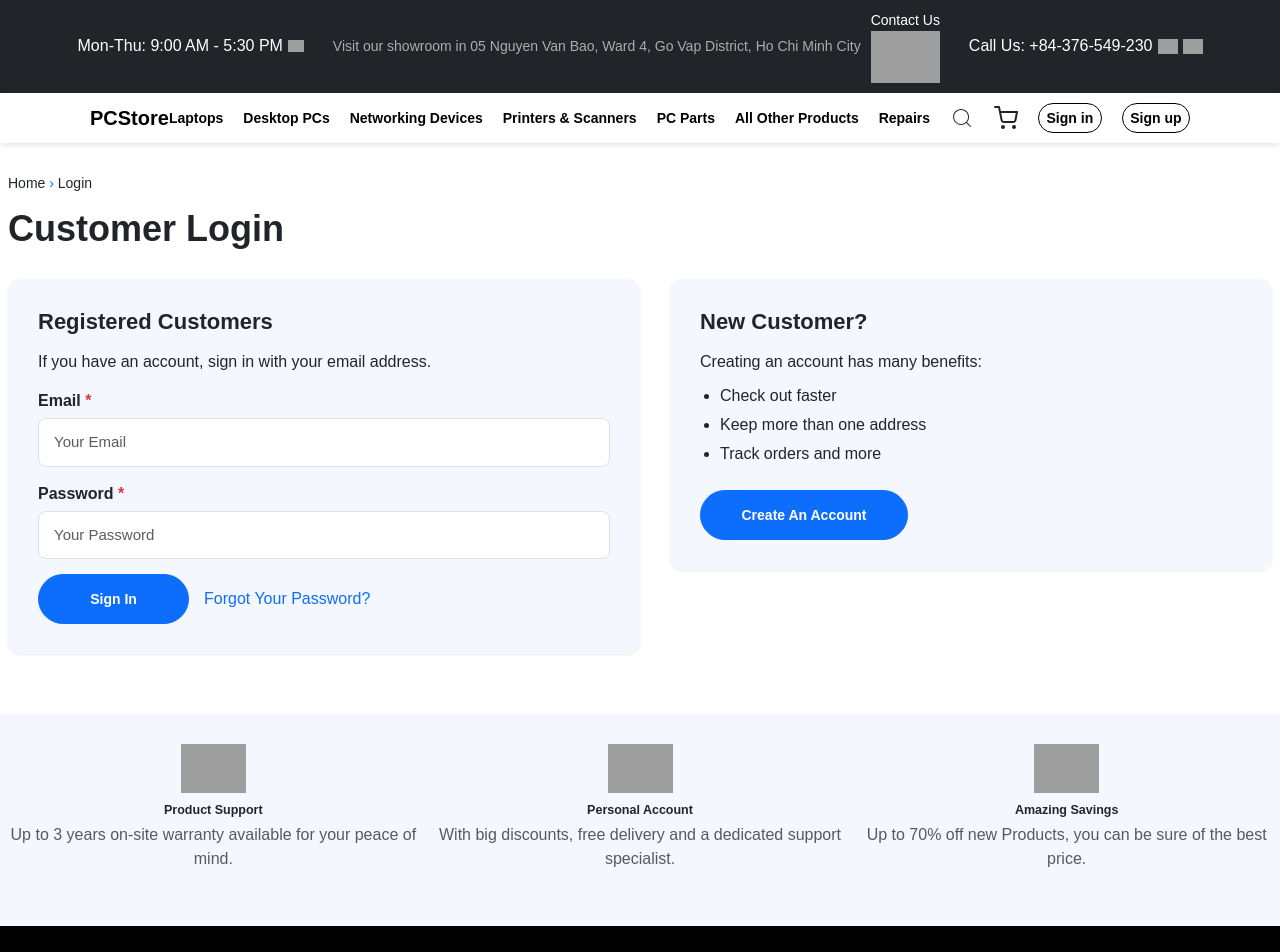
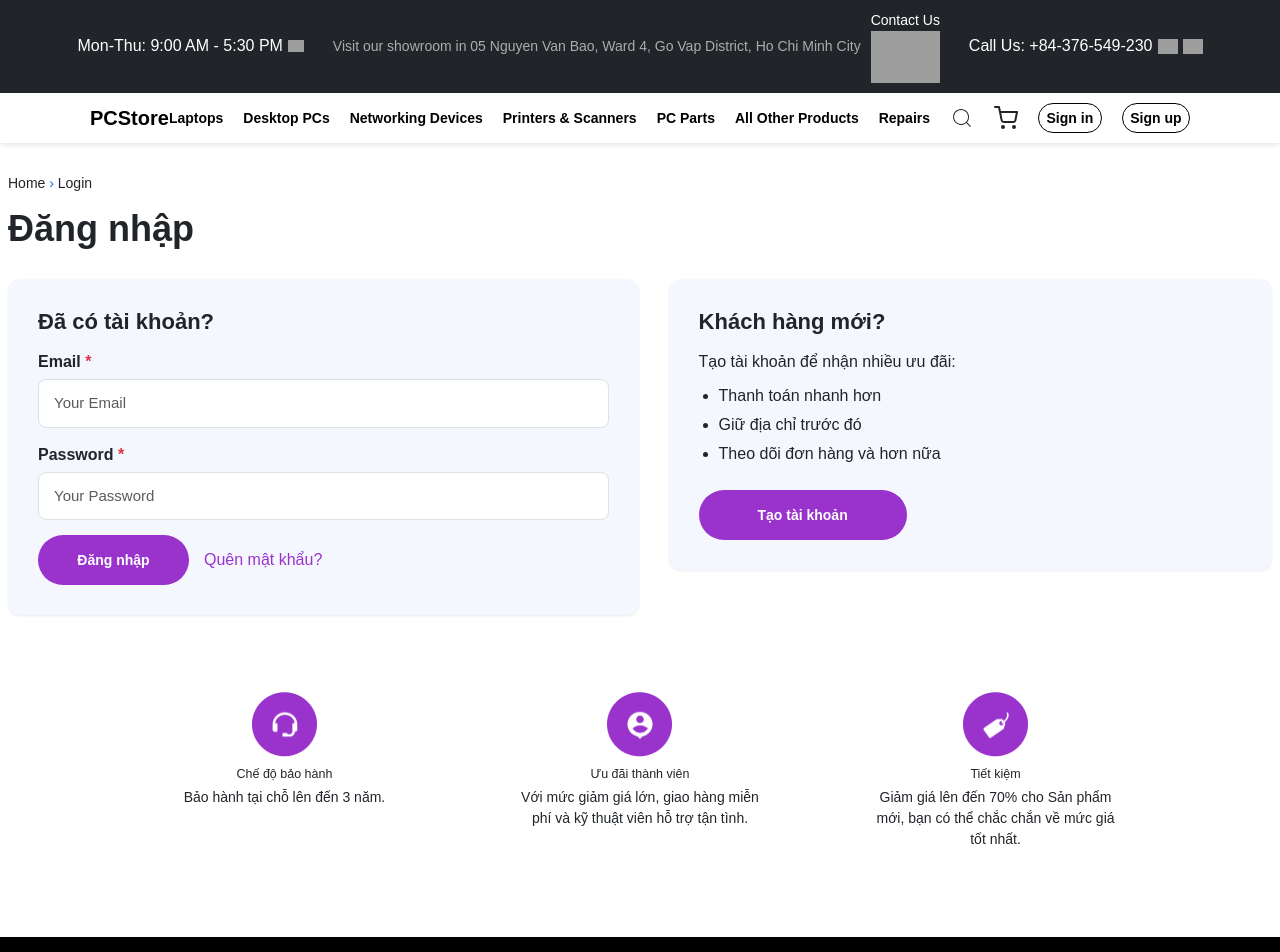
Before and after one commit to tienphat2910/PCStore, a React (Vite) app in the folder client/: page /login in a window 1280 px wide. Shown: the top 952 px of the page. Built offline with nearby package versions, Linux system fonts and the light colour scheme; grey boxes are pictures that could not be loaded.

Commit message:
sua login

```diff
--- a/client/src/components/ProductDetails/FeatureCard.jsx
+++ b/client/src/components/ProductDetails/FeatureCard.jsx
@@ -9,7 +9,7 @@ const FeatureCard = ({ imageSrc, title, description }) => {
         color: "#ffffff",
         font: "300 14px/22px Poppins, sans-serif",
         margin: "0 auto",
-        maxWidth: "250px", // Giới hạn bề rộng mỗi card
+        maxWidth: "250px",
     };
 
     const imageStyle = {
--- a/client/src/pages/Home/Features.jsx
+++ b/client/src/pages/Home/Features.jsx
@@ -1,27 +1,27 @@
-import React from "react";
 import 'bootstrap/dist/css/bootstrap.min.css'; // Import Bootstrap CSS
+import Icon from "../../constants/icons.js";
 
 const Features = () => {
     const features = [
         {
-            icon: "https://cdn.builder.io/api/v1/image/assets/TEMP/237cf2bcb7a8e01189137e8a450ab5374260ce55bfe8bb7841116813200df896?placeholderIfAbsent=true&apiKey=82af7f18abca424f9dafe2b7f0433a3e",
-            title: "Product Support",
-            description: "Up to 3 years on-site warranty available for your peace of mind."
+            imageSrc: Icon.Support,
+            title: "Chế độ bảo hành",
+            description: "Bảo hành tại chỗ lên đến 3 năm."
         },
         {
-            icon: "https://cdn.builder.io/api/v1/image/assets/TEMP/4b14ff3601bcace2e2beb6f6afefa1dee0bf83f3ba18a8f77d2c352c1424db2f?placeholderIfAbsent=true&apiKey=82af7f18abca424f9dafe2b7f0433a3e",
-            title: "Personal Account",
-            description: "With big discounts, free delivery and a dedicated support specialist."
+            imageSrc: Icon.Account,
+            title: "Ưu đãi thành viên",
+            description: "Với mức giảm giá lớn, giao hàng miễn phí và kỹ thuật viên hỗ trợ tận tình."
         },
         {
-            icon: "https://cdn.builder.io/api/v1/image/assets/TEMP/72351be5424e8903d7b24f3969be8a002ca35391729859a795d598f8b6ab1c46?placeholderIfAbsent=true&apiKey=82af7f18abca424f9dafe2b7f0433a3e",
-            title: "Amazing Savings",
-            description: "Up to 70% off new Products, you can be sure of the best price."
+            imageSrc: Icon.Saving,
+            title: "Tiết kiệm",
+            description: "Giảm giá lên đến 70% cho Sản phẩm mới, bạn có thể chắc chắn về mức giá tốt nhất."
         }
     ];
 
     return (
-        <div className="container-fluid py-5 text-center" style={{marginTop:'60px',backgroundColor:'#F5F7FF'}}>
+        <div className="container-fluid py-5 text-center" style={{ marginTop: '60px', backgroundColor: '#F5F7FF' }}>
             <div className="row justify-content-center ">
                 {features.map((feature, index) => (
                     <div key={index} className="col-md-4 d-flex flex-column align-items-center mb-4">
--- a/client/src/pages/Login/Login.jsx
+++ b/client/src/pages/Login/Login.jsx
@@ -1,13 +1,12 @@
-import React from "react";
 import 'bootstrap/dist/css/bootstrap.min.css'; // Import Bootstrap CSS
-import Features from "../Home/Features";
-import { NavLink, useNavigate } from "react-router-dom";
+import ProductFeatures from "../../components/ProductDisplay/ProductFeatures";
+import { useNavigate } from "react-router-dom";
 
 const LoginForm = () => {
   const navigate = useNavigate();
   return (
     <>
-    <div className="container mt-5" style={{ maxWidth: "1279px"  }}>
+      <div className="container mt-5" style={{ maxWidth: "1279px" }}>
         {/* Breadcrumb Navigation */}
         <nav className="text-muted mb-4" style={{ fontSize: "14px", fontWeight: 300 }}>
           <span className="text-dark">Home </span>
@@ -16,17 +15,14 @@ const LoginForm = () => {
         </nav>
 
         {/* Page Title */}
-      <h1 className="mb-5 text-dark" style={{ fontWeight: 600, fontSize: "36px" }}>Customer Login</h1>
+        <h1 className="mb-5 text-dark" style={{ fontWeight: 600, fontSize: "36px" }}>Đăng nhập</h1>
 
         {/* Main Content */}
         <div className="d-flex gap-5 flex-wrap">
           {/* Registered Customers Section */}
           <form className="flex-grow-1" style={{ maxWidth: "50%" }}>
-          <div className=" p-5 shadow-sm" style={{ borderRadius: "12px",backgroundColor:'#F5F7FF' }}>
-            <h2 className="text-dark mb-4" style={{ fontWeight: 600, fontSize: "22px" }}>Registered Customers</h2>
-            <p className="text-dark mb-4" style={{ fontWeight: 300, fontSize: "16px" }}>
-              If you have an account, sign in with your email address.
-            </p>
+            <div className=" p-5 shadow-sm" style={{ borderRadius: "12px", backgroundColor: '#F5F7FF' }}>
+              <h2 className="text-dark mb-4" style={{ fontWeight: 600, fontSize: "22px" }}>Đã có tài khoản?</h2>
 
               {/* Email Input */}
               <div className="mb-4">
@@ -72,19 +68,21 @@ const LoginForm = () => {
               <div className="d-flex gap-4 align-items-center mt-4">
                 <button
                   type="submit"
-                className="btn btn-primary"
+                  className="btn"
                   style={{
                     fontSize: "14px",
                     height: '50px',
-                  width:'151px',
+                    width: '151px',
                     borderRadius: "50px",
                     fontWeight: 600,
+                    backgroundColor: "#9933CC",
+                    color: "#fff"
                   }}
                 >
-                Sign In
+                  Đăng nhập
                 </button>
-              <a href="#" className="text-primary" style={{ fontSize: "16px", fontWeight: 500, textDecoration: "none" }}>
-                Forgot Your Password?
+                <a href="#" className="text" style={{ fontSize: "16px", fontWeight: 500, textDecoration: "none", color: "#9933CC" }}>
+                  Quên mật khẩu?
                 </a>
               </div>
             </div>
@@ -93,27 +91,29 @@ const LoginForm = () => {
           {/* New Customer Section */}
           <div className="flex-grow-1" style={{ maxWidth: "50%" }}>
             <div className="  p-5 shadow-sm" style={{ borderRadius: "12px", backgroundColor: '#F5F7FF' }}>
-            <h2 className="text-dark mb-4" style={{ fontWeight: 600, fontSize: "22px" }}>New Customer?</h2>
+              <h2 className="text-dark mb-4" style={{ fontWeight: 600, fontSize: "22px" }}>Khách hàng mới?</h2>
               <p className="text-dark" style={{ fontWeight: 300, fontSize: "16px", marginBottom: "24px" }}>
-              Creating an account has many benefits:
+                Tạo tài khoản để nhận nhiều ưu đãi:
                 <ul className="mt-3" style={{ paddingLeft: "20px" }}>
-                <li className="mb-2">Check out faster</li>
-                <li className="mb-2">Keep more than one address</li>
-                <li>Track orders and more</li>
+                  <li className="mb-2">Thanh toán nhanh hơn</li>
+                  <li className="mb-2">Giữ địa chỉ trước đó</li>
+                  <li>Theo dõi đơn hàng và hơn nữa</li>
                 </ul>
               </p>
               <button
-                className="btn btn-primary"
+                className="btn"
                 style={{
                   fontSize: "14px",
                   height: '50px',
                   width: '208px',
                   borderRadius: "50px",
-                  fontWeight: 600
+                  fontWeight: 600,
+                  backgroundColor: "#9933CC",
+                  color: "#fff"
                 }}
                 onClick={() => navigate('/signup')}
               >
-                Create An Account
+                Tạo tài khoản
               </button>
             </div>
           </div>
@@ -121,7 +121,7 @@ const LoginForm = () => {
 
 
       </div>
-      <Features />
+      <ProductFeatures />
     </>
   );
 };
```
Lines whose indentation alone changed are shown as unchanged.
